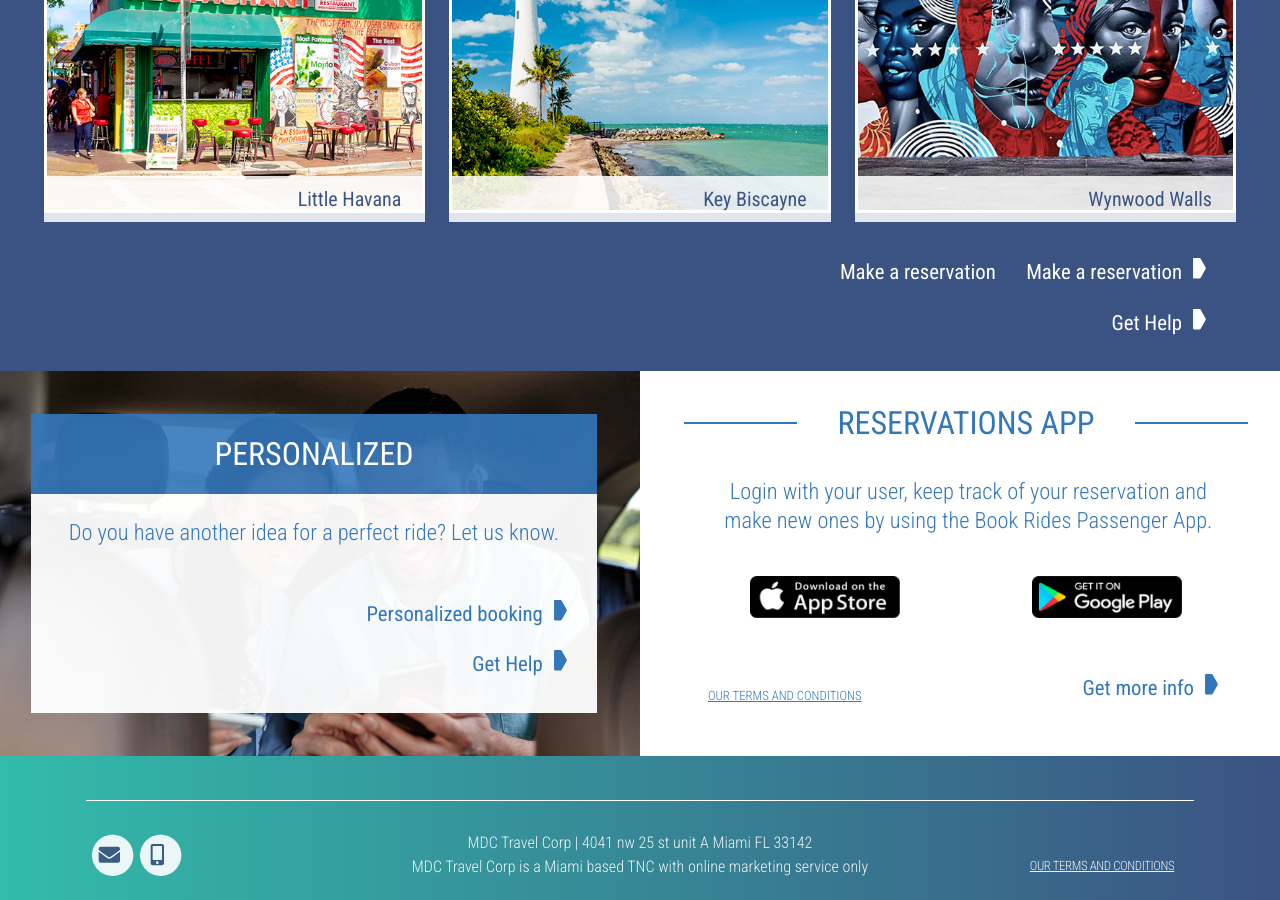
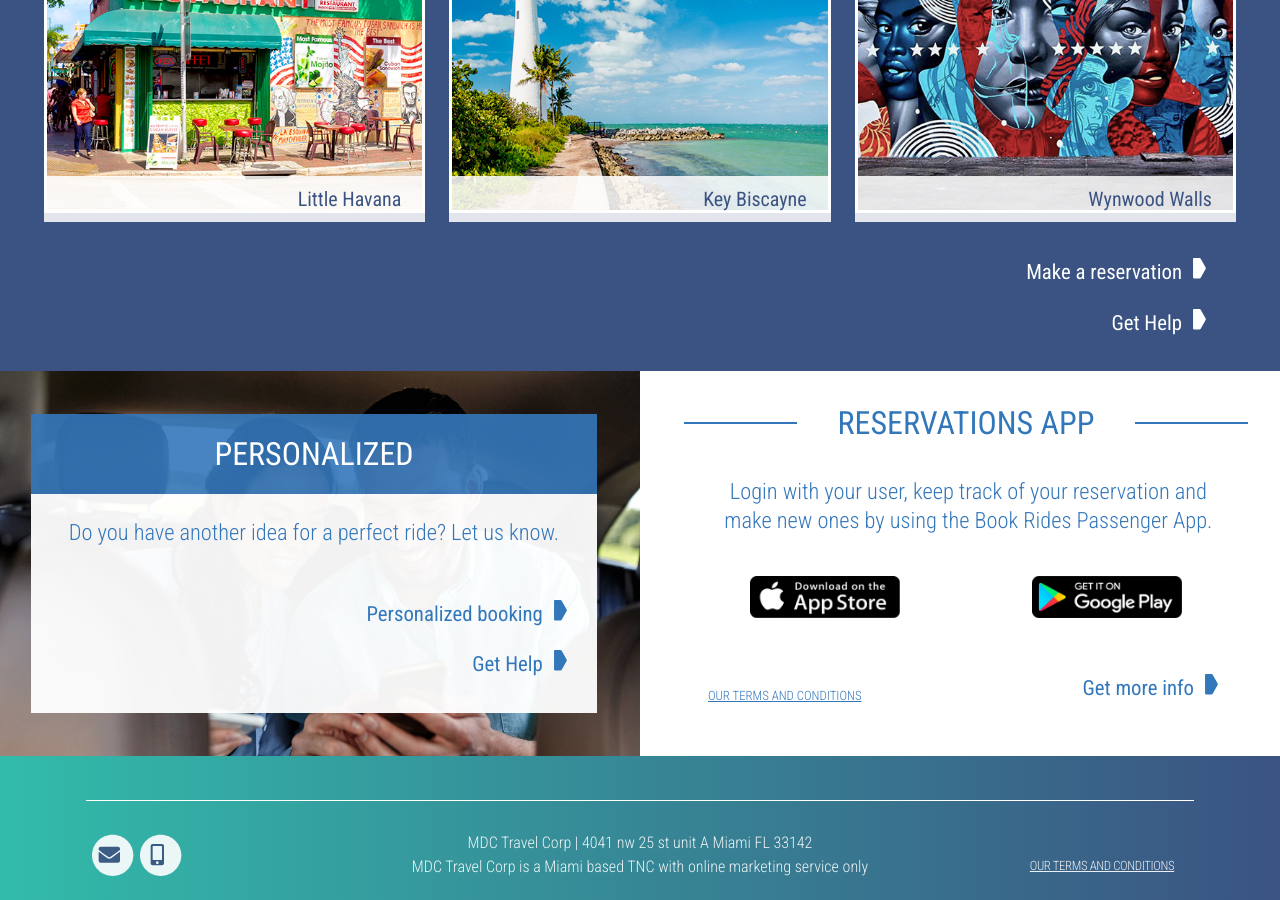
Before and after one commit to gnich12/mdcsite, a Jekyll site: the page built from index.html, in a window 1280 px wide and 900 px high, scrolled down 2561 px. Built offline with Jekyll 4.4.1, drawn with Linux system fonts in a browser that asks for light colours; nearby versions of some CDN libraries.

Commit message:
update reservation links
update reservation links

```diff
--- a/_includes/citytours.html
+++ b/_includes/citytours.html
@@ -131,7 +131,6 @@
             </div>
         </div>
         <div class='link'>
-            <a class='btn-book white btn--white' id='smartBtn' href="/reservation.html" target="">Make a reservation
             <a class='btn-book white btn--white' id='smartBtn' href="reservation.html" target="">Make a reservation
                 <svg xmlns="http://www.w3.org/2000/svg" height="22" width="30" viewBox="5 -2 25 43" class="mdc-arrow">
                     <title>ArrowMDC</title>
```
